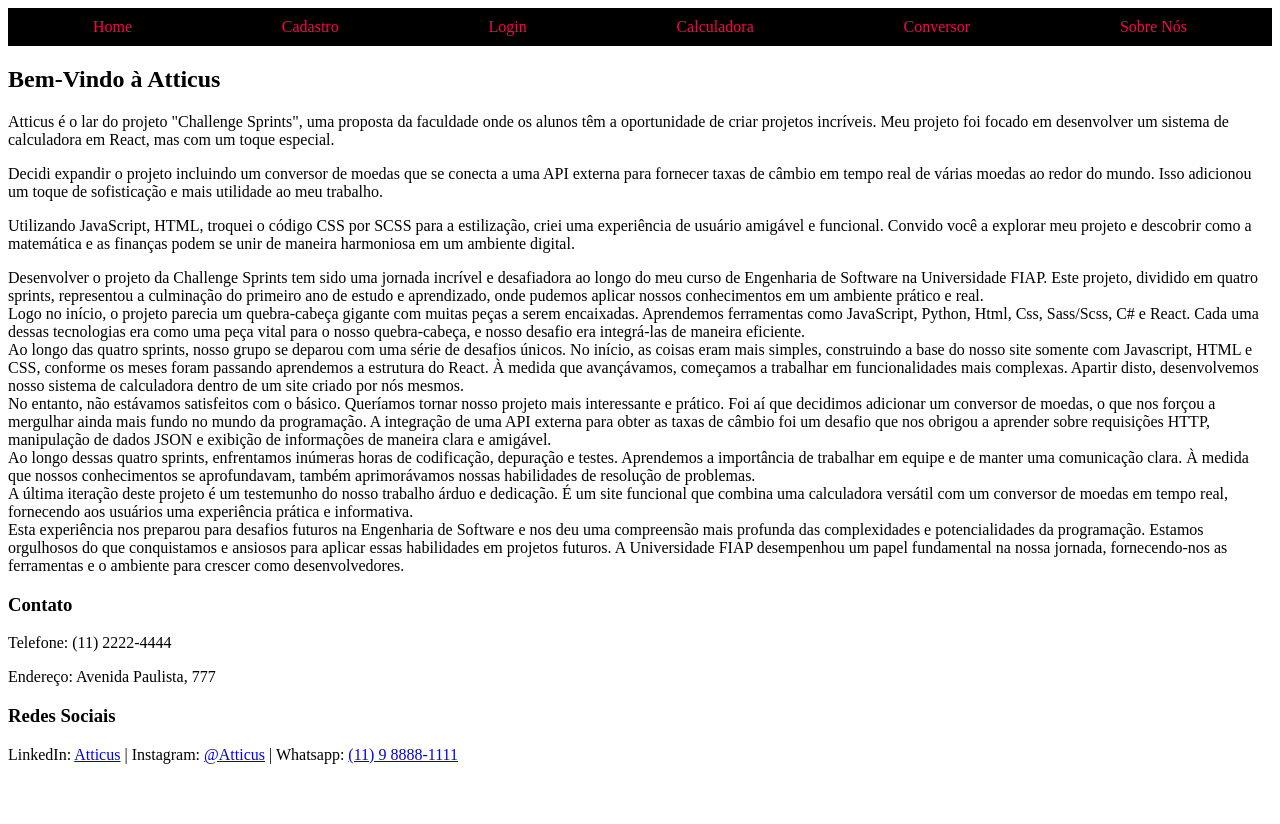
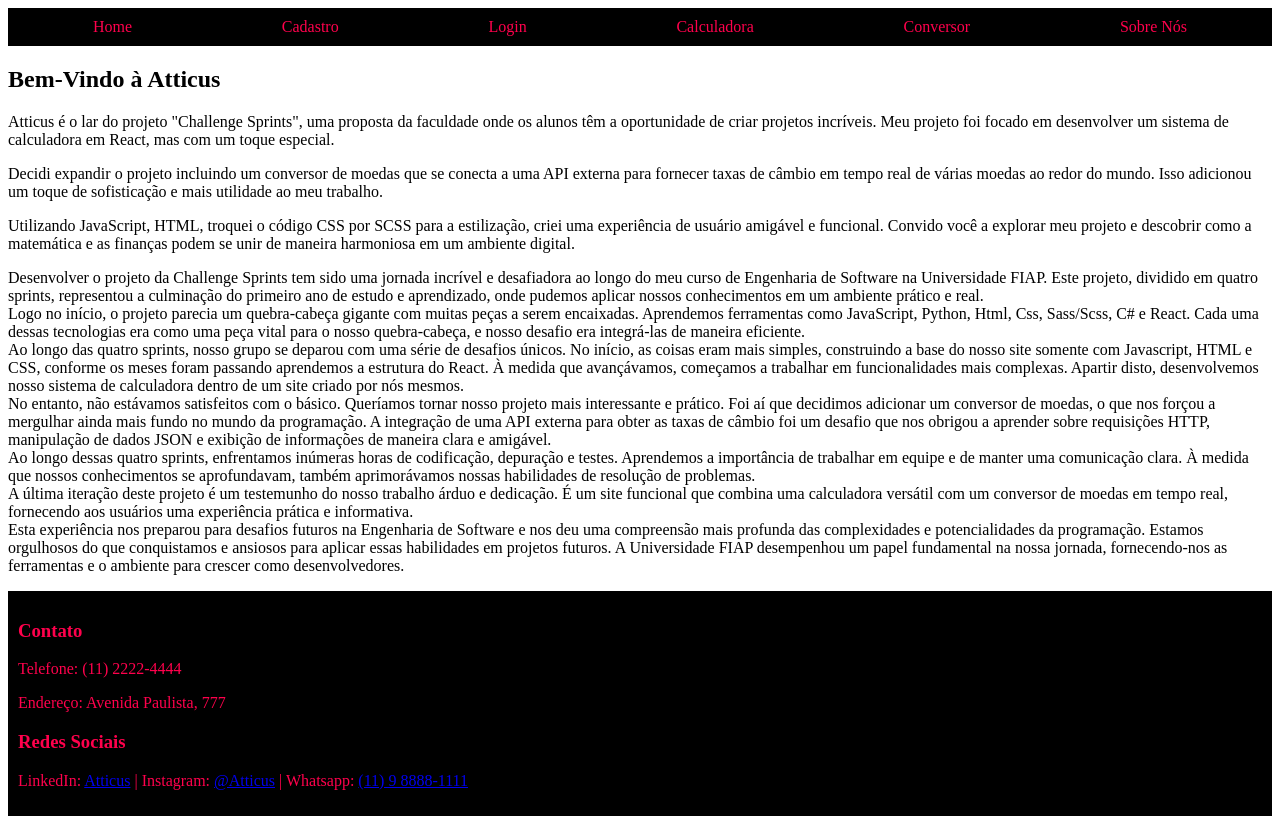
Before and after one commit to Biettt/Calculator, a React (Vite) app in the folder calculator/: page / in a window 1280 px wide. Before the commit the page ends 800 px from the top, so only its background shows below. Built offline with nearby package versions, Linux system fonts and the light colour scheme.

Commit message:
up footer style

```diff
--- a/calculator/src/styles/Footer.css
+++ b/calculator/src/styles/Footer.css
@@ -1 +1,21 @@
-/*# sourceMappingURL=Footer.css.map */
+.footer {
+  background-color: #000;
+  color: rgb(255, 0, 76);
+  padding: 10px;
+}
+
+.footer-content ul {
+  list-style: none;
+  display: flex;
+  justify-content: space-around;
+  align-items: center;
+  padding: 0;
+  margin: 0;
+}
+
+.footer .a {
+  text-decoration: none;
+  color: rgb(255, 0, 76);
+  margin: 0 10px;
+  transition: color 0.3s;
+}/*# sourceMappingURL=Footer.css.map */
--- a/calculator/src/styles/Footer.scss
+++ b/calculator/src/styles/Footer.scss
@@ -0,0 +1,21 @@
+.footer {
+    background-color: #000;
+    color: rgb(255, 0, 76);
+    padding: 10px;
+}
+
+.footer-content ul {
+    list-style: none;
+    display: flex;
+    justify-content: space-around;
+    align-items: center;
+    padding: 0;
+    margin: 0;
+}
+
+.footer .a {
+    text-decoration: none;
+    color: rgb(255, 0, 76);
+    margin: 0 10px;
+    transition: color 0.3s;
+}
```
Also changed, not shown: 1 other file (tests, documents, lock files or other folders).
